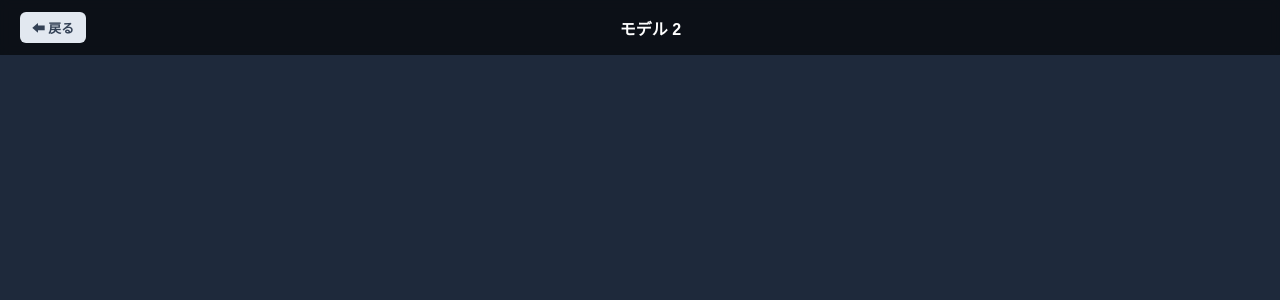
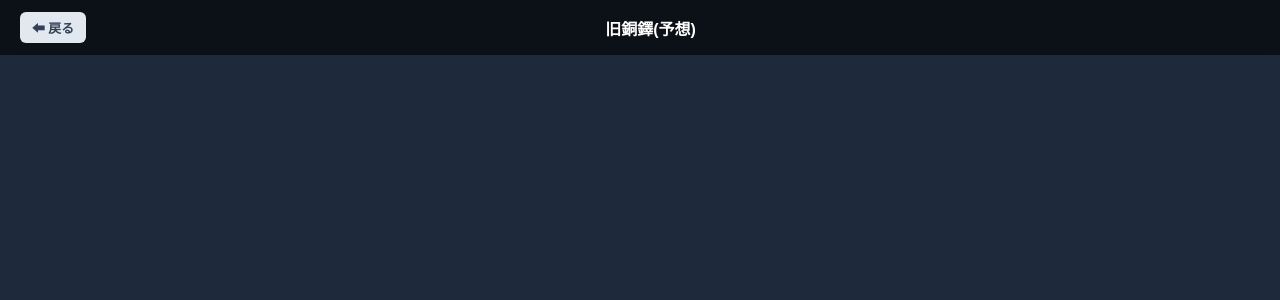
Before and after one commit to OU42823/doki, a Flask app: page /model2 in a window 1280 px wide. Shown: the top 300 px of the page. Run offline with Flask 3, Linux system fonts and the light colour scheme; some libraries are stand-ins or nearby versions.

Commit message:
64回目のコミット

```diff
--- a/templates/doutaku1.html
+++ b/templates/doutaku1.html
@@ -33,7 +33,7 @@
 
     <header>
         <a href="{{ url_for('index') }}" class="back-link">⬅ 戻る</a>
-        <h1>モデル 1</h1>
+        <h1>銅鐸</h1>
         <div style="width: 45px;"></div>
     </header>
 
--- a/templates/doutaku2.html
+++ b/templates/doutaku2.html
@@ -33,7 +33,7 @@
 
     <header>
         <a href="{{ url_for('index') }}" class="back-link">⬅ 戻る</a>
-        <h1>モデル 2</h1>
+        <h1>旧銅鐸(予想)</h1>
         <div style="width: 45px;"></div>
     </header>
 
```
Also changed, not shown: 2 other files.
